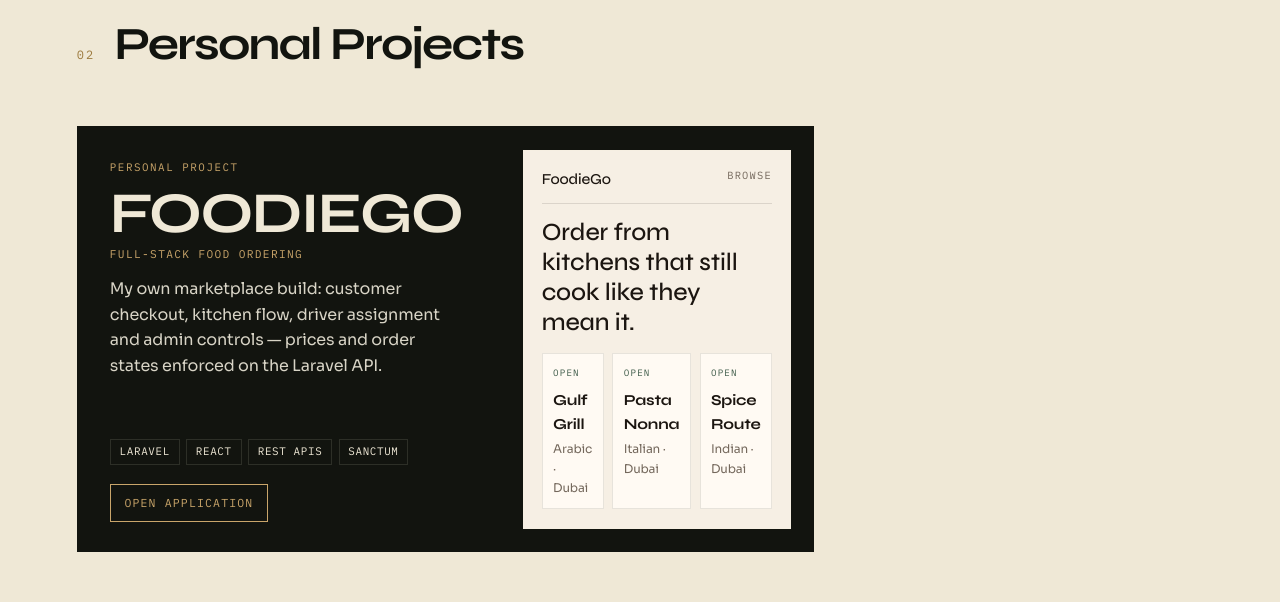
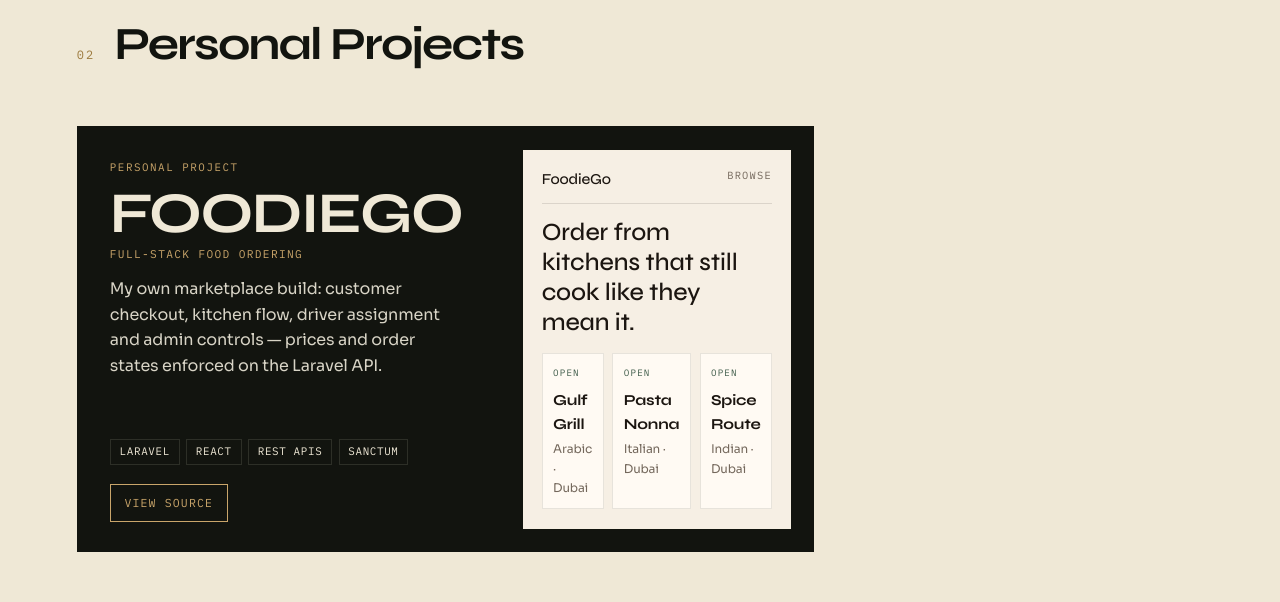
Before and after one commit to raifal555-del/raifal-portfolio, a plain HTML site: page index.html in a window 1280 px wide. Shown: the part 1560-2162 px from the top of the page. Drawn offline with Linux system fonts and the light colour scheme.

Commit message:
Point the FoodieGo tile at the public GitHub repository.
Co-authored-by: Cursor <cursoragent@cursor.com>

```diff
--- a/css/styles.css
+++ b/css/styles.css
@@ -493,11 +493,17 @@ dd {
   border-color: var(--line);
 }
 
+.tile-actions {
+  display: flex;
+  flex-wrap: wrap;
+  gap: 0.6rem;
+  margin-top: 1.2rem;
+}
+
 .tile-cta {
   display: inline-flex;
   align-items: center;
   width: fit-content;
-  margin-top: 1.2rem;
   padding: 0.55rem 0.85rem;
   border: 1px solid var(--brass);
   font-family: var(--mono);
--- a/index.html
+++ b/index.html
@@ -125,7 +125,7 @@
         </div>
         <ol class="project-tiles">
           <li>
-            <a class="tile tile-featured" href="http://127.0.0.1:5173/" target="_blank" rel="noreferrer">
+            <article class="tile tile-featured">
               <div class="tile-copy">
                 <p class="tile-kicker">Personal project</p>
                 <h3>FoodieGo</h3>
@@ -136,7 +136,9 @@
                   enforced on the Laravel API.
                 </p>
                 <p class="chips"><span>Laravel</span><span>React</span><span>REST APIs</span><span>Sanctum</span></p>
-                <span class="tile-cta">Open application</span>
+                <p class="tile-actions">
+                  <a class="tile-cta" href="https://github.com/raifal555-del/foodiego" target="_blank" rel="noreferrer">View source</a>
+                </p>
               </div>
               <div class="tile-preview" aria-hidden="true">
                 <div class="preview-app">
@@ -164,7 +166,7 @@
                   </div>
                 </div>
               </div>
-            </a>
+            </article>
           </li>
         </ol>
       </section>
```
